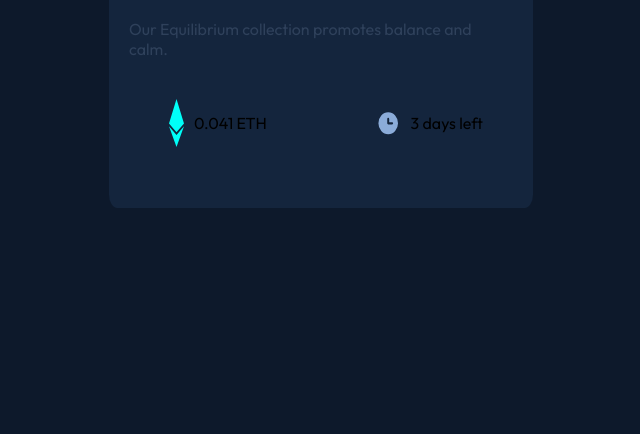
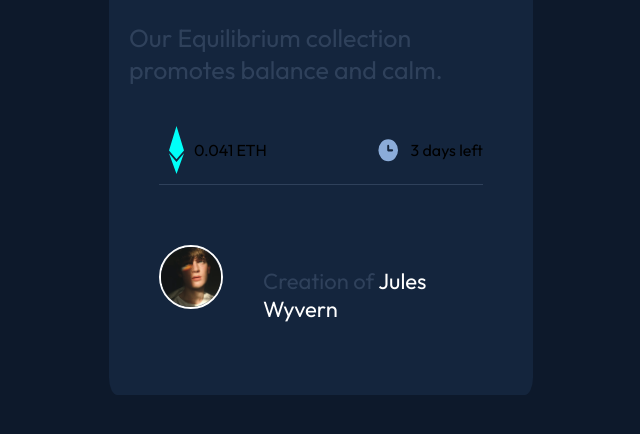
Before and after one commit to aronsz1986/CSS-card, a plain HTML site: page index.html in a window 1280 px wide. Shown: the part 600-1034 px from the top of the page, without its empty margins (319-959 px from the left). Before the commit the page ends 936 px from the top, so only its background shows below. Drawn offline with Linux system fonts and the light colour scheme.

Commit message:
Almost there! Though I think, I will need a little refinement of it and of course more practice of these ( still prettybasic ) stuff...

```diff
--- a/index.html
+++ b/index.html
@@ -36,9 +36,16 @@
           <p class="right-side-line">3 days left</p>
         </div>
       </div>
+
       <div class="bottom">
-        <!-- <img src="images/image-avatar.png" alt="" /> -->
-        <!-- <p class="bottomline">Creation of Jules Wyvern</p> -->
+        <div class="image-bottom-container">
+          <img class="image-bottom" src="images/image-avatar.png" alt="" />
+        </div>
+        <div class="bottom-paragraph">
+          <p class="bottomline">
+            Creation of <span class="span"> Jules Wyvern </span>
+          </p>
+        </div>
       </div>
     </div>
   </body>
--- a/styles.css
+++ b/styles.css
@@ -13,7 +13,7 @@ body {
   border-radius: 2%;
   margin: 10% auto;
   padding: 20px;
-  height: 80vh;
+  /*height: 85vh;*/
 }
 
 .image {
@@ -28,6 +28,7 @@ h1 {
 
 .paragraph {
   color: hsl(215, 32%, 27%);
+  font-size: 25px;
 }
 
 .row {
@@ -35,6 +36,7 @@ h1 {
   flex-direction: row;
   justify-content: space-between;
   margin: 30px;
+  border-bottom: solid 1px hsl(215, 32%, 27%);
 }
 
 .left-side {
@@ -58,3 +60,36 @@ h1 {
   height: 28px;
   margin: 10px;
 }
+
+.bottom {
+  display: flex;
+  flex-direction: row;
+  justify-content: flex-start;
+  padding: 10px;
+}
+
+.image-bottom-container {
+  width: 60px;
+  height: 60px;
+  border: solid 2px white;
+  border-radius: 50%;
+  margin: 20px;
+}
+
+.image-bottom {
+  width: 60px;
+  height: 60px;
+}
+
+.bottomline {
+  font-size: 22px;
+  color: hsl(215, 32%, 27%);
+}
+
+.bottom-paragraph {
+  margin: 20px;
+}
+
+.span {
+  color: white;
+}
```
